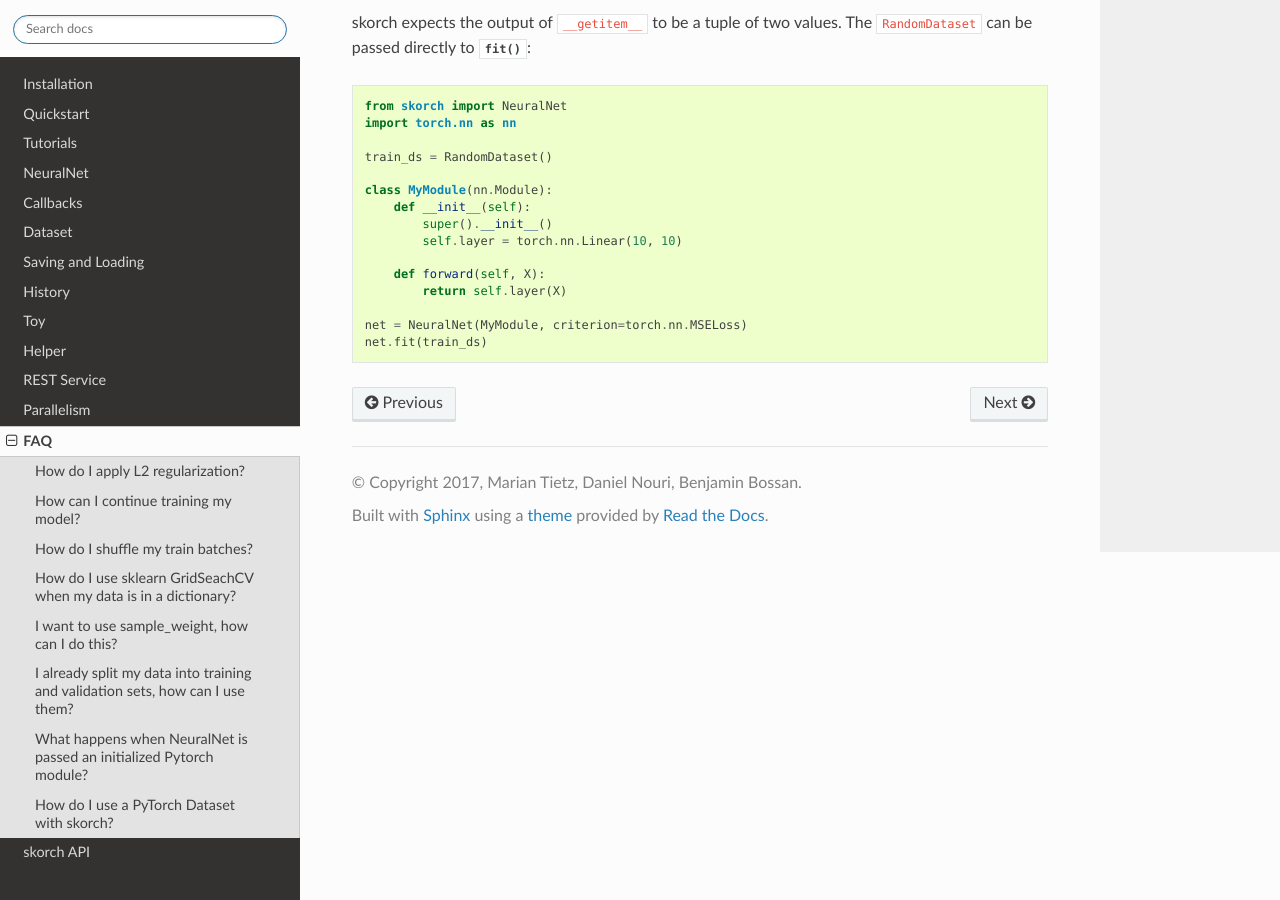
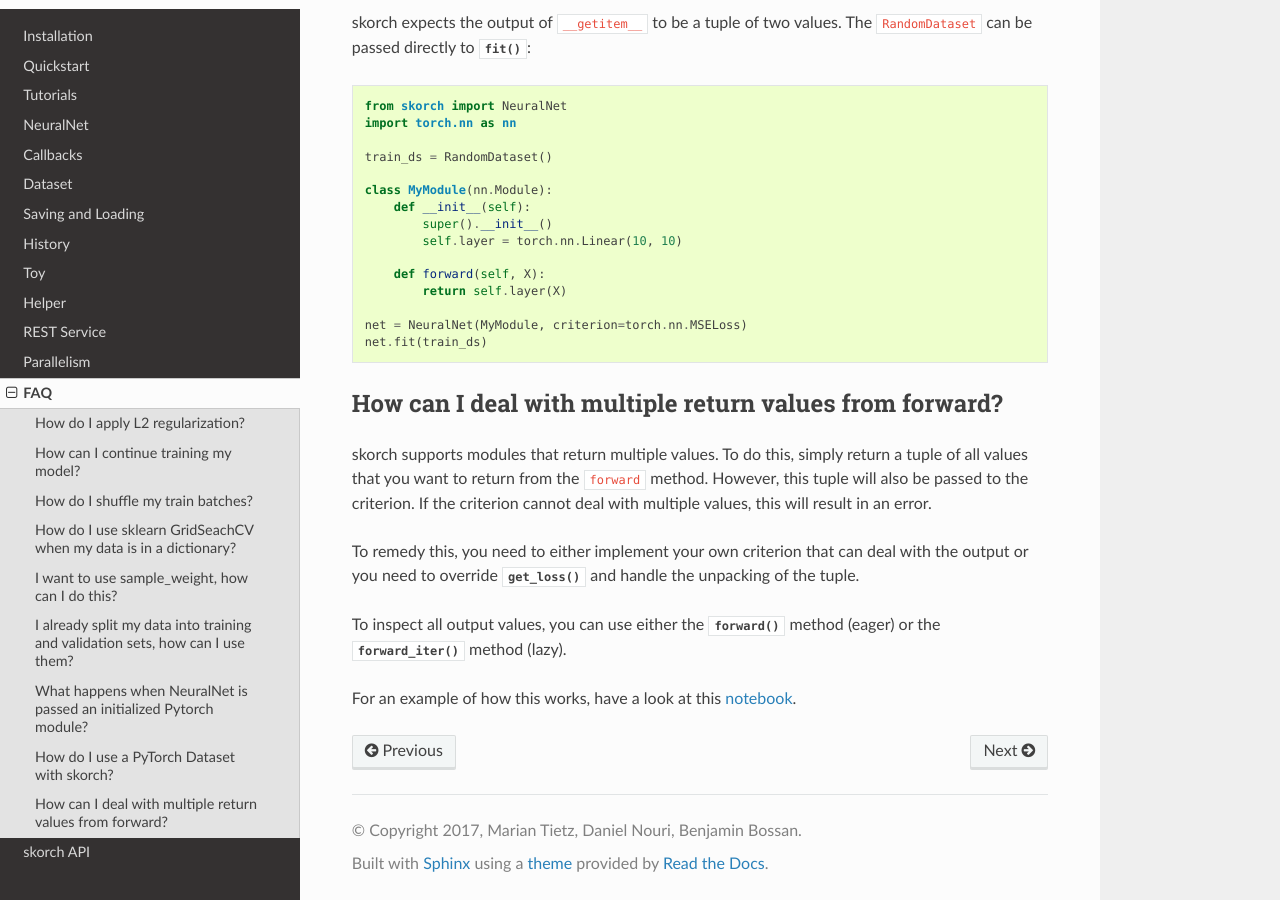
Before and after one commit to skorch-dev/skorch, a Sphinx documentation site: the page built from docs/user/FAQ.rst, in a window 1280 px wide and 900 px high, scrolled down 3896 px. Built offline with Sphinx 7.4.7 and the Read the Docs theme 2.0.0, drawn with Linux system fonts in a browser that asks for light colours.

Commit message:
Better document how to return multiple values from forward
Add an elaborate example to the Avanced_Usage.ipynb
notebook. Furthermore, add a short entry in the FAQ that also links to
the notebook.

```diff
--- a/docs/user/FAQ.rst
+++ b/docs/user/FAQ.rst
@@ -243,3 +243,25 @@
 
     net = NeuralNet(MyModule, criterion=torch.nn.MSELoss)
     net.fit(train_ds)
+
+
+How can I deal with multiple return values from forward?
+--------------------------------------------------------
+
+skorch supports modules that return multiple values. To do this,
+simply return a tuple of all values that you want to return from the
+``forward`` method. However, this tuple will also be passed to the
+criterion. If the criterion cannot deal with multiple values, this
+will result in an error.
+
+To remedy this, you need to either implement your own criterion that
+can deal with the output or you need to override
+:func:`~skorch.net.NeuralNet.get_loss` and handle the unpacking of the
+tuple.
+
+To inspect all output values, you can use either the
+:func:`~skorch.net.NeuralNet.forward` method (eager) or the
+:func:`~skorch.net.NeuralNet.forward_iter` method (lazy).
+
+For an example of how this works, have a look at this `notebook
+<https://nbviewer.jupyter.org/github/dnouri/skorch/blob/master/notebooks/Advanced_Usage.ipynb#Multiple-return-values-from-forward>`_.
```
Also changed, not shown: 1 other file.
